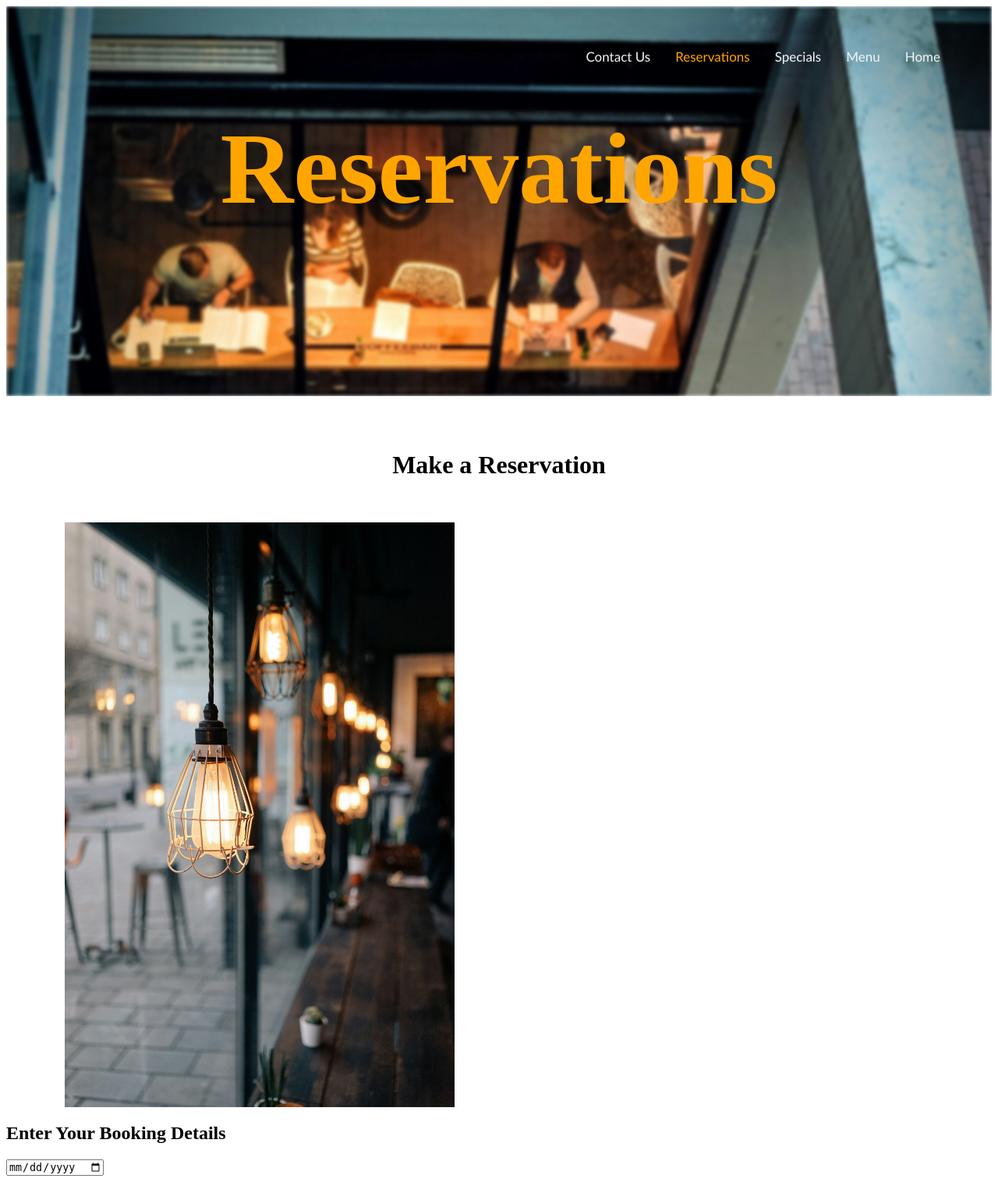
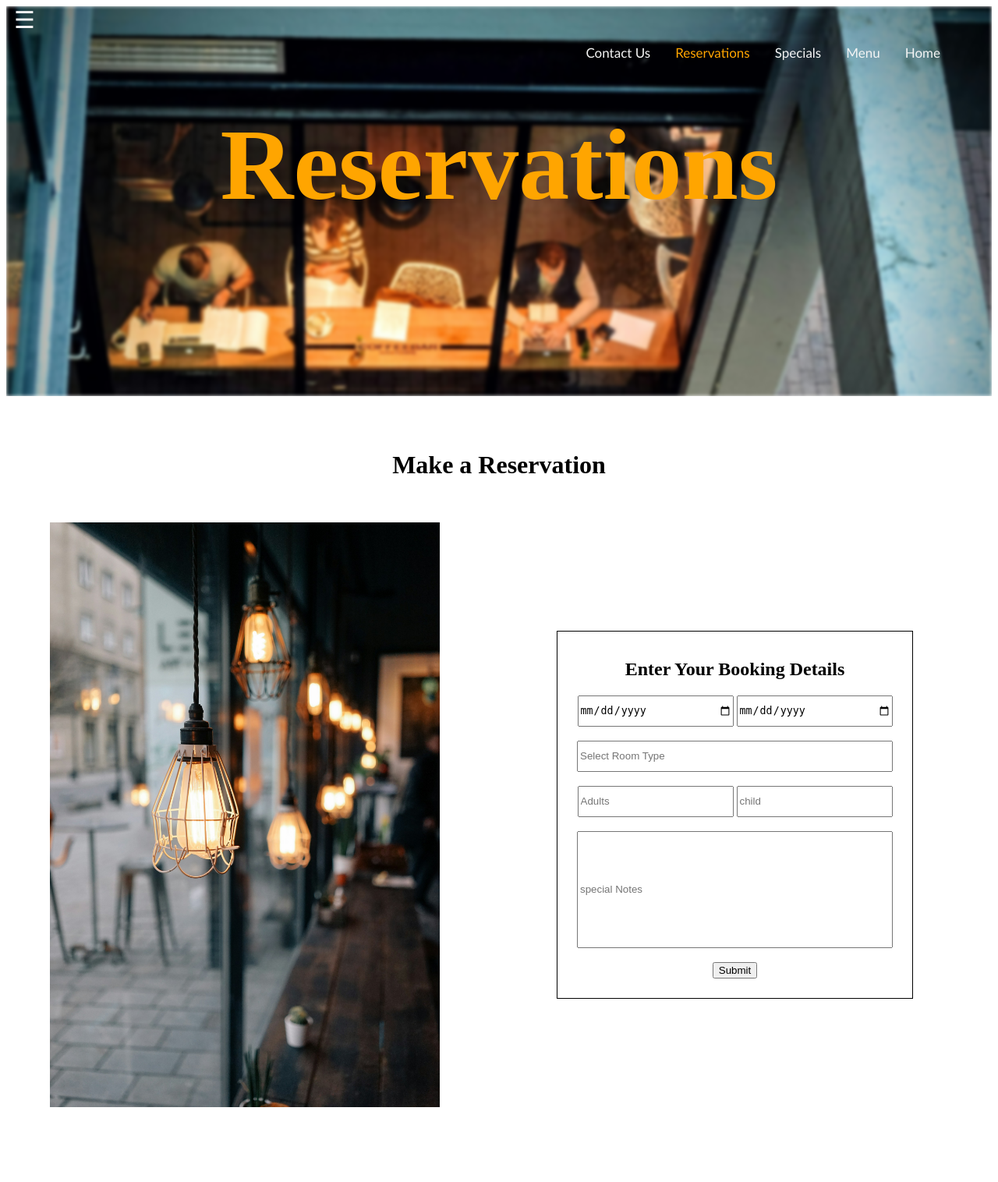
Before and after one commit to VimukthiPramudantha/The-Gallery-Cafe, a PHP site: page /reservations.html in a window 1280 px wide. Shown: the whole page at 78% size. After the commit the page ends 1420 px from the top, so only its background shows below. Run offline with PHP 8.4, Linux system fonts and the light colour scheme.

Commit message:
add sidebar to reservation page

```diff
--- /dev/null
+++ b/reservations page/reservarion.js
@@ -0,0 +1,7 @@
+function openNav() {
+  document.getElementById("mySidenav").style.width = "250px";
+}
+
+function closeNav() {
+  document.getElementById("mySidenav").style.width = "0";
+}
--- a/reservations page/reservations.css
+++ b/reservations page/reservations.css
@@ -1,5 +1,5 @@
 .topnav {
-  padding-top: 40px;
+  /* padding-top: 40px; */
   padding-right: 50px;
   overflow: hidden;
   /* background-color: black; */
@@ -53,13 +53,104 @@ header .content {
   letter-spacing: 0px;
   color: orange;
 }
-#wallpepar{
-    width: 500px;
-    margin-left: 75px;
+#wallpepar {
+  width: 500px;
+  margin-left: 75px;
+}
+#heading {
+  text-align: center;
+  margin-top: 70px;
+  margin-bottom: 55px;
+}
+#res {
+  display: flex;
+  align-items: center;
+  justify-content: center;
+  text-align: center;
+  margin-left: -120px;
+}
+#input {
+  padding-left: 150px;
+}
+#in {
+  border: solid 1px black;
+}
+.date {
+  width: 200px;
+  height: 40px;
+}
+.room {
+  width: 405px;
+  height: 40px;
+}
+.age {
+  width: 200px;
+  height: 40px;
+}
+.note {
+  width: 405px;
+  height: 150px;
+}
+#border {
+  margin: 35px 25px 25px 25px;
+}
+
+.sidenav {
+  height: 100%;
+  width: 0;
+  position: fixed;
+  z-index: 1;
+  top: 0;
+  left: 0;
+  background-color: black;
+  /* backdrop-filter: blur(10px);  */
+  overflow-x: hidden;
+  transition: 0.5s;
+  padding-top: 60px;
+}
+
+.sidenav a {
+  padding: 8px 8px 8px 32px;
+  text-decoration: none;
+  font-size: 25px;
+  color: whitesmoke;
+  display: block;
+  transition: 0.3s;
+}
+
+.sidenav a:hover {
+  color: orange;
+}
+
+.sidenav .closebtn {
+  position: absolute;
+  top: 0;
+  right: 25px;
+  font-size: 36px;
+  margin-left: 50px;
+}
+
+@media screen and (max-height: 450px) {
+  .sidenav {
+    padding-top: 15px;
+  }
+  .sidenav a {
+    font-size: 18px;
+  }
+}
+
+#logo {
+  width: 150px;
+  height: 150px;
+  margin-left: 45px;
+  border-radius: 100%;
+}
+#navcontent{
+  margin-top: 25px;
+  border-top: 2px solid orange;
+  padding-top: 20px;
 
 }
-#heading{
-    text-align: center;
-    margin-top: 70px;
-    margin-bottom: 55px;
+body{
+  /* background-color: black; */
 }
--- a/reservations page/reservations.html
+++ b/reservations page/reservations.html
@@ -1,15 +1,41 @@
 <html>
   <head>
-    <title>The Gallery Café - Reservations</title>
+    <title>The Gallery Cafe - Reservations</title>
     <link rel="stylesheet" href="./reservations.css" />
   </head>
   <body>
+    <div id="mySidenav" class="sidenav">
+      <a href="javascript:void(0)" class="closebtn" onclick="closeNav()"
+        >&times;</a
+      >
+      <img src="./img/Logo.png" alt="" id="logo" />
+      <br /><br />
+      <div id="navcontent">
+        <a href="../index/Home.html">Home</a>
+        <a href="../about page/About.html">About</a>
+        <a href="../menu page/menu.html">Menu</a>
+        <a href="../Specials page/specials.html">Specials</a>
+        <a href="../Contact Us page/contact.html">Contact</a>
+      </div>
+    </div>
     <header>
+      <span
+        style="
+          font-size: 30px;
+          cursor: pointer;
+          color: whitesmoke;
+          margin-left: 10px;
+        "
+        onclick="openNav()"
+        >&#9776;</span
+      >
       <div class="topnav">
         <a href="../index/Home.html" class="navbar">Home</a>
         <a href="../menu page/menu.html" class="navbar">Menu</a>
         <a href="../Specials page/specials.html" class="navbar">Specials</a>
-        <a href="#reservations" class="navbar" style="color: orange;">Reservations</a>
+        <a href="#reservations" class="navbar" style="color: orange"
+          >Reservations</a
+        >
         <a href="../Contact Us page/contact.html" class="navbar">Contact Us</a>
       </div>
       <div id="hAbout">
@@ -17,12 +43,37 @@
       </div>
     </header>
     <main>
-        <h1 id="heading">Make a Reservation</h1>
-        <img src="./img/tomas-jasovsky-d5SZqLkpIrY-unsplash.jpg" id="wallpepar">
-        <div>
-            <h2>Enter Your Booking Details</h2>
-            <input type="date" placeholder="">
+      <h1 id="heading">Make a Reservation</h1>
+      <div id="res">
+        <img
+          src="./img/tomas-jasovsky-d5SZqLkpIrY-unsplash.jpg"
+          id="wallpepar"
+        />
+        <div id="input">
+          <div id="in">
+            <div id="border">
+              <h2>Enter Your Booking Details</h2>
+              <input type="date" placeholder="Chack In date" class="date" />
+              <input
+                type="date"
+                placeholder="Chack In date"
+                class="date"
+              /><br /><br />
+              <input
+                type="text"
+                placeholder="Select Room Type"
+                class="room"
+              /><br /><br />
+              <input type="text" placeholder="Adults" class="age" />
+              <input type="text" placeholder="child" class="age" /><br /><br />
+              <input type="text" placeholder="special Notes" class="note" />
+              <br /><br />
+              <input type="submit" name="Next" />
+            </div>
+          </div>
         </div>
+      </div>
     </main>
+    <script src="./reservarion.js"></script>
   </body>
 </html>
```
Also changed, not shown: reservations page/img/Logo.png (added).
